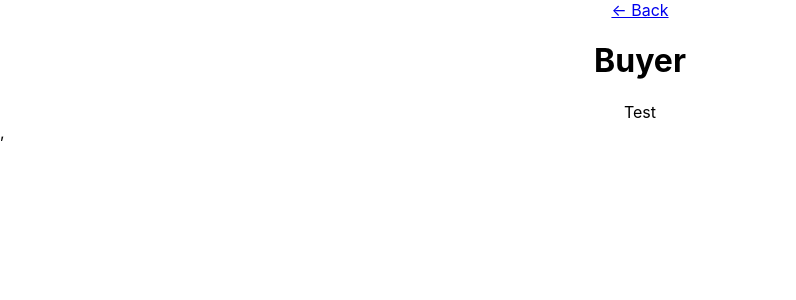
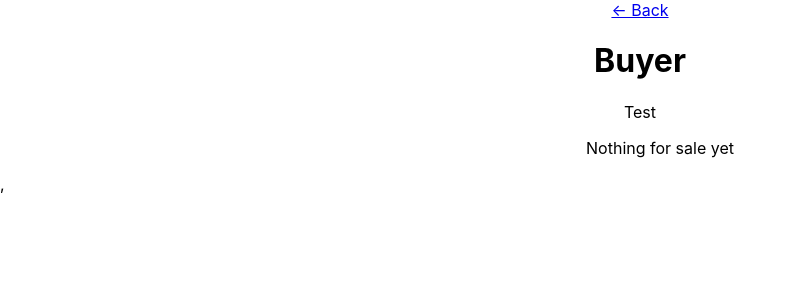
Before and after one commit to timhc22/shopping-poc, a React (Create React App) app: page /buyer in a window 1280 px wide. Shown: the top 300 px of the page, without its empty margins (0-796 px from the left). Built offline with nearby package versions, Linux system fonts and the light colour scheme.

Commit message:
Add for sale list

```diff
--- a/package.json
+++ b/package.json
@@ -8,12 +8,14 @@
     "@testing-library/jest-dom": "^5.11.9",
     "@testing-library/react": "^11.2.5",
     "@testing-library/user-event": "^12.7.1",
+    "@types/classnames": "^2.2.11",
     "@types/jest": "^26.0.20",
     "@types/node": "^12.20.1",
     "@types/react": "^17.0.2",
     "@types/react-dom": "^17.0.1",
     "@types/react-redux": "^7.1.16",
     "@types/react-router-dom": "^5.1.7",
+    "classnames": "^2.2.6",
     "query-string": "^4.3.4",
     "react": "^17.0.1",
     "react-dom": "^17.0.1",
--- a/src/actionTypes.tsx
+++ b/src/actionTypes.tsx
@@ -1 +1,2 @@
 export const LIST_ITEM = 'LIST_ITEM';
+export const SET_ITEM_STATE_FILTER = 'SET_ITEM_STATE_FILTER';
--- a/src/actions.tsx
+++ b/src/actions.tsx
@@ -1,4 +1,7 @@
-import { LIST_ITEM } from './actionTypes';
+import {
+  LIST_ITEM,
+  SET_ITEM_STATE_FILTER
+} from './actionTypes';
 
 let nextItemId = 0;
 
@@ -9,3 +12,8 @@ export const listItem = (content: any) => ({
     content
   }
 })
+
+export const setItemStateFilter = (itemStateFilter: any) => ({
+  type: SET_ITEM_STATE_FILTER,
+  payload: { itemStateFilter }
+})
--- /dev/null
+++ b/src/components/ForSaleList.tsx
@@ -0,0 +1,24 @@
+import React from 'react';
+import { connect } from 'react-redux';
+import Item from './Item';
+import { getItemsByItemListStatusFilter } from '../selectors';
+
+const ForSaleList = ({ items }: any) => (
+  <ul className="item-list">
+    {items && items.length
+      ? items.map((item: any, index: number) => {
+        return <Item key={`item-${item.id}`} item={item} />;
+      })
+      : 'Nothing for sale yet' }
+  </ul>
+);
+
+const mapStateToProps = (state: any) => {
+  const { itemListStateFilter } = state;
+  const items = getItemsByItemListStatusFilter(state, itemListStateFilter);
+  return { items };
+}
+
+export default connect(
+  mapStateToProps
+)(ForSaleList);
--- /dev/null
+++ b/src/components/Item.tsx
@@ -0,0 +1,20 @@
+import React from 'react';
+import { connect } from 'react-redux';
+import cx from 'classnames';
+
+const Item = ({ item }: any) => (
+  <li className="item">
+    <span
+      className={cx(
+        'item__text'
+      )}
+    >
+      {item.content}
+    </span>
+  </li>
+);
+
+export default connect(
+  null,
+  null
+)(Item);
--- /dev/null
+++ b/src/constants.tsx
@@ -0,0 +1,8 @@
+type itemStateFilters = {
+  [key: string]: string
+}
+
+export const ITEM_STATE_FILTERS: itemStateFilters = {
+  FOR_SALE: 'for sale',
+  SOLD: 'sold'
+};
--- a/src/pages/BuyerPage/BuyerPage.tsx
+++ b/src/pages/BuyerPage/BuyerPage.tsx
@@ -1,5 +1,6 @@
 import React from 'react';
 import { Link } from 'react-router-dom';
+import ForSaleList from "../../components/ForSaleList";
 
 export default function BuyerPage(): JSX.Element {
 
@@ -11,6 +12,7 @@ export default function BuyerPage(): JSX.Element {
 
       <h1>Buyer</h1>
       Test
+      <ForSaleList />
     </div>
   );
 }
--- a/src/pages/SellerPage/SellerPage.tsx
+++ b/src/pages/SellerPage/SellerPage.tsx
@@ -1,5 +1,6 @@
 import React from 'react';
 import { Link } from 'react-router-dom';
+import ListItem from "../../components/ListItem";
 
 export default function SellerPage(): JSX.Element {
 
@@ -11,6 +12,7 @@ export default function SellerPage(): JSX.Element {
 
       <h1>Seller</h1>
       Test
+      <ListItem />
     </div>
   );
 }
--- /dev/null
+++ b/src/selectors.tsx
@@ -0,0 +1,25 @@
+import { ITEM_STATE_FILTERS } from "./constants";
+
+export const getItemListState = (store: any) => store.items;
+
+export const getItemList = (store: any) =>
+  getItemListState(store) ? getItemListState(store).allIds : [];
+
+export const getItemById = (store: any, id: any) =>
+  getItemListState(store) ? { ...getItemListState(store).byIds[id], id } : {};
+
+export const getItems = (store: any) =>
+  getItemList(store).map((id: any) => getItemById(store, id));
+
+export const getItemsByItemListStatusFilter = (store: any, statusFilter: any) => {
+  const allItems = getItems(store);
+  switch(statusFilter) {
+    case ITEM_STATE_FILTERS.FOR_SALE:
+      return allItems.filter((item: any) => item.forSale);
+    case ITEM_STATE_FILTERS.SOLD:
+      return allItems.filter((item: any) => !item.forSale);
+    case ITEM_STATE_FILTERS.ALL:
+    default:
+      return allItems;
+  }
+}
```
Also changed, not shown: src/components/ItemStateFilters.tsx (added, +38 -0 lines), 1 other file (tests, documents, lock files or other folders).
